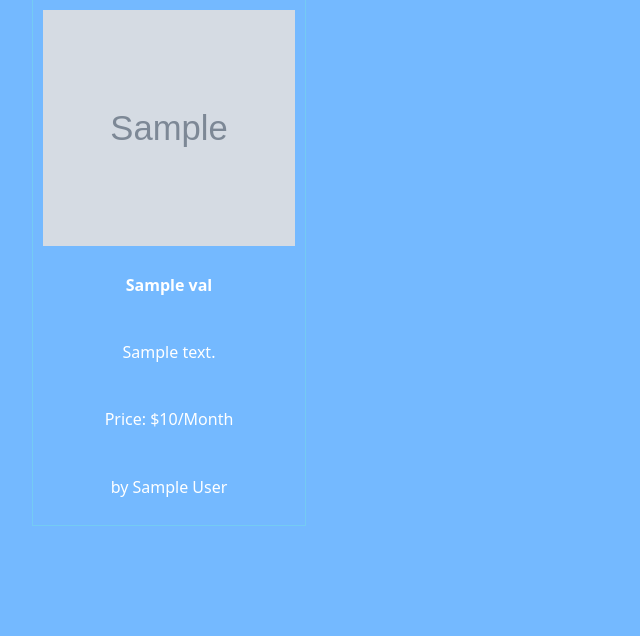
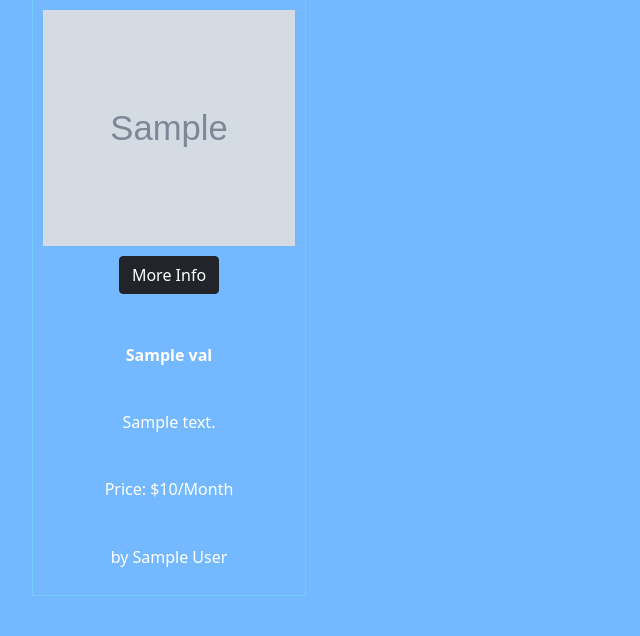
Before and after one commit to Aneeshers/Provide, a Flask app: template templates/index.html in a window 1280 px wide. Shown: the part 393-1029 px from the top of the page, without its empty margins (0-640 px from the left). Run offline with Flask 2, Linux system fonts and the light colour scheme; the template is opened without the code that fills it: most values are stand-ins (such as "Sample title", 1, 10 or a date in 2020); grey boxes marked "Sample" are stand-in pictures; some libraries are stand-ins or nearby versions.

Commit message:
more infö button

```diff
--- a/templates/index.html
+++ b/templates/index.html
@@ -82,6 +82,7 @@
             <img src={{post.val().image_url}} alt="Cinque Terre" width="600" height="400">
             <form action="/" method="post">
                 <input autocomplete="off" autofocus class="form-control mx-auto w-auto" id={{post.key()}} name={{post.key()}} placeholder="i.e cookies" type="text" hidden>
+                <button class="btn btn-dark" type="submit" name={{post.key()}}>More Info</button>
             </form>
         </a>
         <div class="desc" style="font-weight: 700;">{{post.val().name}}</div>
```
